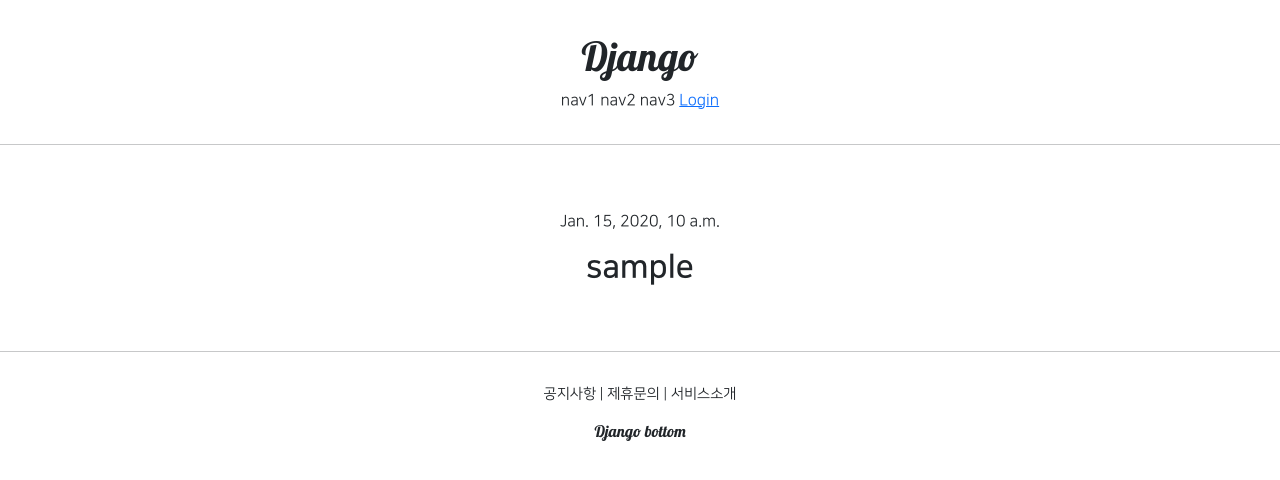
After one commit to shechem24/django, a Django app: page /account/detail/1 in a window 1280 px wide. The commit adds this page. Shown: the top 480 px of the page. Run offline with Django 3.2, Linux system fonts and the light colour scheme; tables that the repository leaves empty hold one stand-in row (values such as "Sample post"); some libraries are stand-ins or nearby versions.

Commit message:
django DetailView

```diff
--- a/accountapp/templates/accountapp/create.html
+++ b/accountapp/templates/accountapp/create.html
@@ -3,7 +3,7 @@
 
 {% block content %}
 
-<div style="text-align: center; max-width:  500px; margin: 4rem auto;">
+<div class="contigo_500px_div">
     <div class="mb-4">
         <h4>Sign Up</h4>
     </div>
--- /dev/null
+++ b/accountapp/templates/accountapp/detail.html
@@ -0,0 +1,16 @@
+{% extends 'base.html' %}
+
+{% block content %}
+
+    <div>
+        <div class='contigo_500px_div'>
+            <p>
+                {{ target_user.date_joined }}
+            </p>
+            <h2 style="font-family: 'NanumSquareB">
+                {{ target_user.username}}
+            </h2>
+        </div>
+    </div>
+
+{% endblock %}
--- a/accountapp/templates/accountapp/login.html
+++ b/accountapp/templates/accountapp/login.html
@@ -3,7 +3,7 @@
 
 {% block content %}
 
-    <div style="text-align: center; max-width: 500px; margin: 4rem auto">
+    <div style="text-align: center; max-width: 500px; margin: 4rem auto;">
         <div>
             <h4>Login</h4>
         </div>
--- a/accountapp/urls.py
+++ b/accountapp/urls.py
@@ -1,7 +1,7 @@
 from django.contrib import admin
 from django.urls import path
 from django.contrib.auth.views import LoginView, LogoutView
-from accountapp.views import AccountCreateView, hello_world
+from accountapp.views import AccountCreateView, AccountDetailView, hello_world
 
 # 이름 변경 → url에서는 account 이지만, 파이썬 상에서는 accountapp으로 사용
 app_name = "accountapp"
@@ -13,6 +13,6 @@
     path('login/', LoginView.as_view(template_name='accountapp/login.html'), name='login'),
     path('logout/', LogoutView.as_view(), name='logout'),
 
-    path('create/', AccountCreateView.as_view(), name='create')   # 클래스 베이스 형 → 이름 뒤에 .as_view() 붙여야함
-
+    path('create/', AccountCreateView.as_view(), name='create'),   # 클래스 베이스 형 → 이름 뒤에 .as_view() 붙여야함
+    path('detail/<int:pk>', AccountDetailView.as_view(), name='detail'),    # primary key로 받음
 ]
--- a/accountapp/views.py
+++ b/accountapp/views.py
@@ -3,7 +3,7 @@
 from django.http import HttpResponse
 from django.urls import reverse, reverse_lazy
 from accountapp.models import HelloWorld
-from django.views.generic import CreateView
+from django.views.generic import CreateView, DetailView
 from django.contrib.auth.models import User
 from django.contrib.auth.forms import UserCreationForm
 
@@ -32,3 +32,9 @@
     form_class = UserCreationForm
     success_url = reverse_lazy('accountapp:hello_world')    # reverse는 class에서 사용할 수 없음(함수에서 사용). 해당주소로 렌더링
     template_name = 'accountapp/create.html'
+
+
+class AccountDetailView(DetailView):
+    model = User
+    context_object_name = 'target_user'         # html에서 사용하는 변수 이름 설정
+    template_name = 'accountapp/detail.html'
--- a/static/base.css
+++ b/static/base.css
@@ -13,7 +13,19 @@
     margin-top: 2rem;
 }
 
+
 .header {
     text-align:center;
     margin: 2rem 0;
 }
+
+.contigo_500px_div {
+    text-align: center;
+    max-width: 500px;
+    margin: 4rem auto;
+}
+/* .contigo_500px_div {
+    text-align: center;
+    max-width: 500px;
+    margin: 4rem auto;
+} */
--- a/templates/header.html
+++ b/templates/header.html
@@ -6,13 +6,16 @@
         <span>nav1</span>
         <span>nav2</span>
         <span>nav3</span>
-        <!-- 로그인이 되어 있는 경우 -->
+        <!-- 로그인이 되어 있지 않은 경우 -->
         {% if not user.is_authenticated %}
         <a href="{% url 'accountapp:login' %}?next={{ request.path }}">
-            <span>login</span>
+            <span>Login</span>
         </a>
-        <!-- 로그인이 되어 있지 않은 경우 -->
+        <!-- 로그인이 되어 있는 경우 -->
         {% else %}
+        <a href="{% url 'accountapp:detail' pk=user.pk %}">
+            <span>Mypage</span>
+        </a>
         <a href="{% url 'accountapp:logout' %}?next={{ request.path }}">
             <span>logout</span>
         </a>
```
